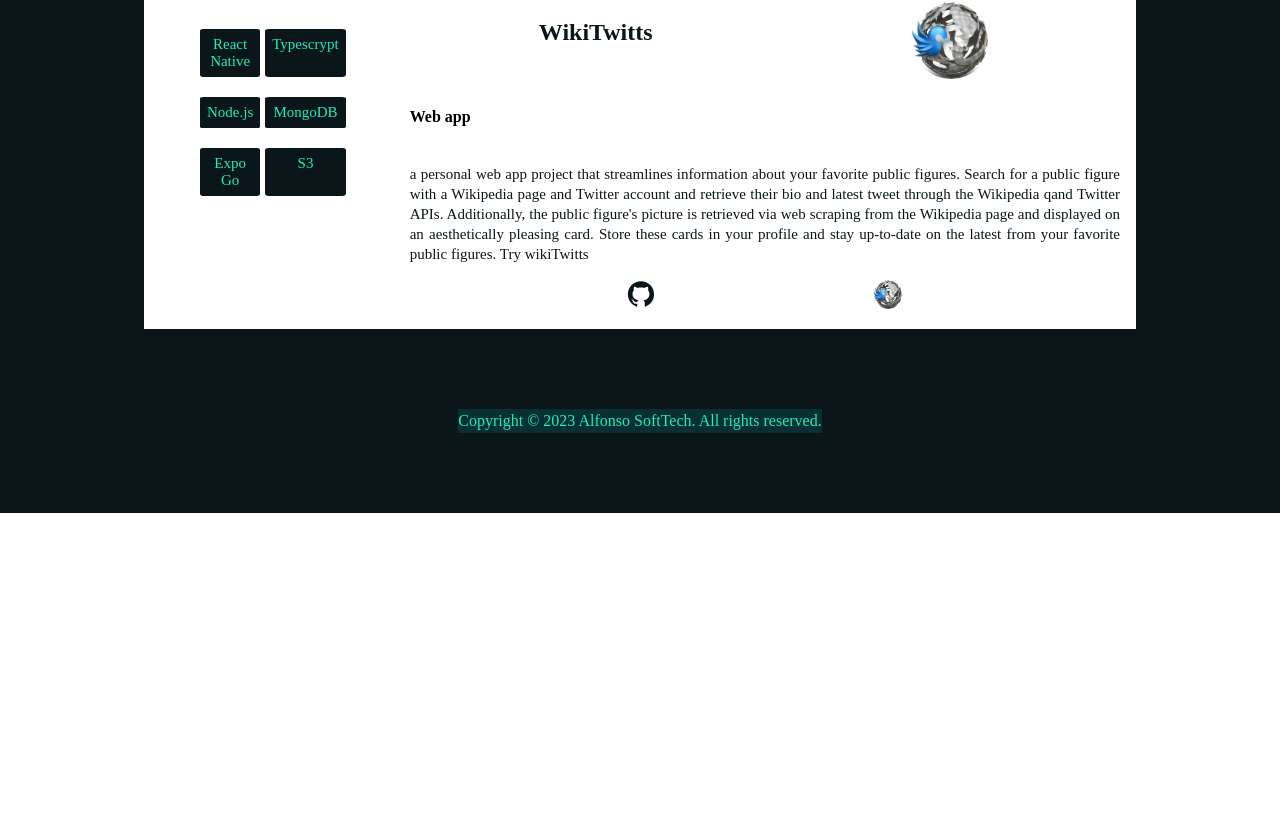
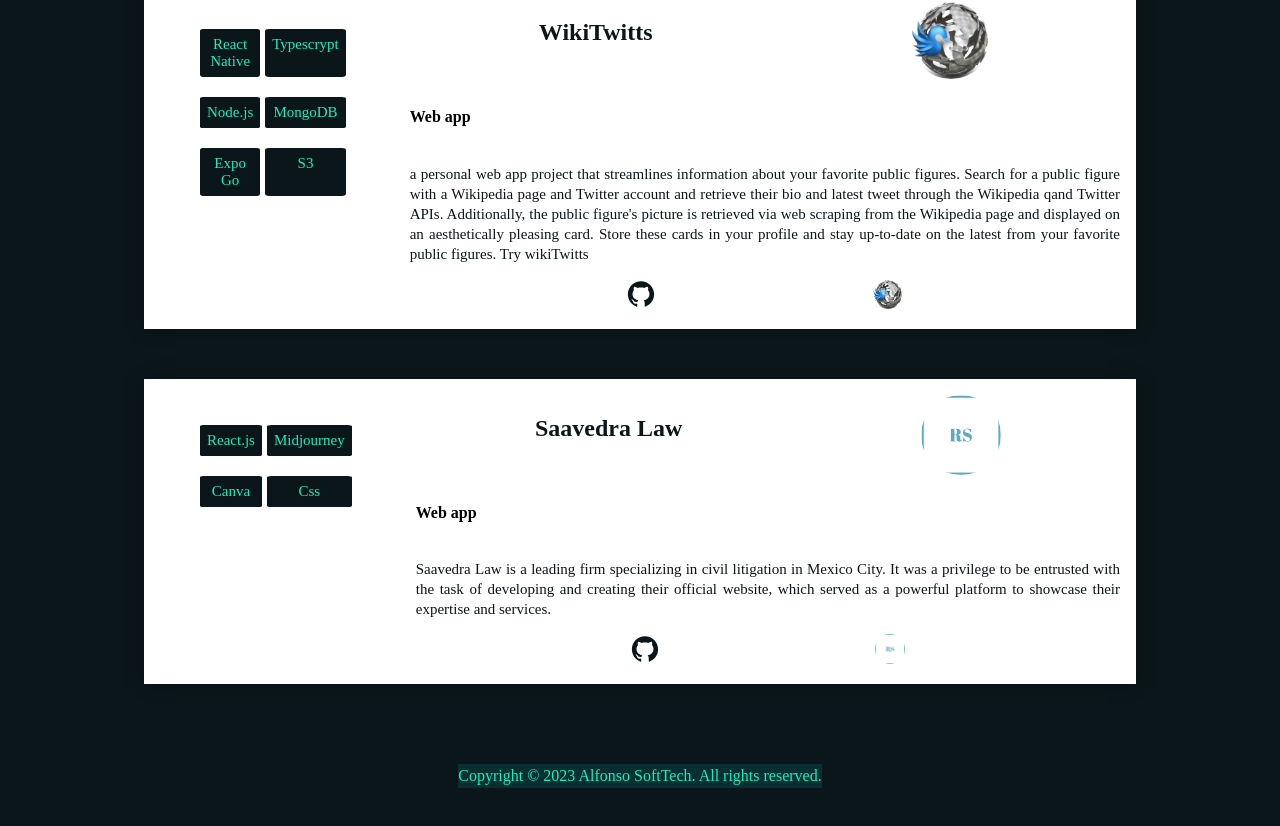
Before and after one commit to Alfonso1025/portfolio3_client, a React (Create React App) app: page /Projects in a window 1280 px wide. Shown: the part 1977-2803 px from the top of the page. Before the commit the page ends 2490 px from the top, so only its background shows below. Built offline with nearby package versions, Linux system fonts and the light colour scheme.

Commit message:
added last project Saavedra Law to the projects section

```diff
--- a/src/Projects.jsx
+++ b/src/Projects.jsx
@@ -6,6 +6,7 @@
 import graphLogo from './media/graph.png'
 import linalgLogo from './media/algebra.png'
 import ProjectCard from "./ProjectsCard"
+import saavedra from './media/saavedra.png'
 
 function Projects(){
 
@@ -58,7 +59,7 @@
         each post, and interact with friends through likes and comments.`,
         stackArray : ['React Native', 'Typescrypt','Node.js','MongoDB', 'Expo Go', 'S3'],
         github : 'https://github.com/Alfonso1025/instagram_clone_client',
-        liveProject : 'https://insta-app.alfonso-softtech.com'
+        liveProject : 'https://insta-app.alfonso-softtech.com/documentation'
     },
     {
         name :'WikiTwitts',
@@ -73,6 +74,17 @@
         stackArray : ['React Native', 'Typescrypt','Node.js','MongoDB', 'Expo Go', 'S3'],
         github : 'https://github.com/Alfonso1025/WikiProfiles_server',
         liveProject : 'https://github.com/Alfonso1025/WikiProfiles_server'
+    },
+    {
+        name :'Saavedra Law',
+        logo : saavedra,
+        description : `Saavedra Law is a leading firm specializing in civil litigation in
+        Mexico City. It was a privilege to be entrusted with the task of developing and
+        creating their official website, which served as a powerful platform to showcase
+        their expertise and services.`,
+        stackArray : ['React.js', 'Midjourney', 'Canva', 'Css'],
+        github : 'https://github.com/Alfonso1025/Ramirez-Saavedra',
+        liveProject : 'https://ramirez-saavedra.vercel.app/'
     },
 
 
```
Also changed, not shown: src/media/saavedra.png (added).
